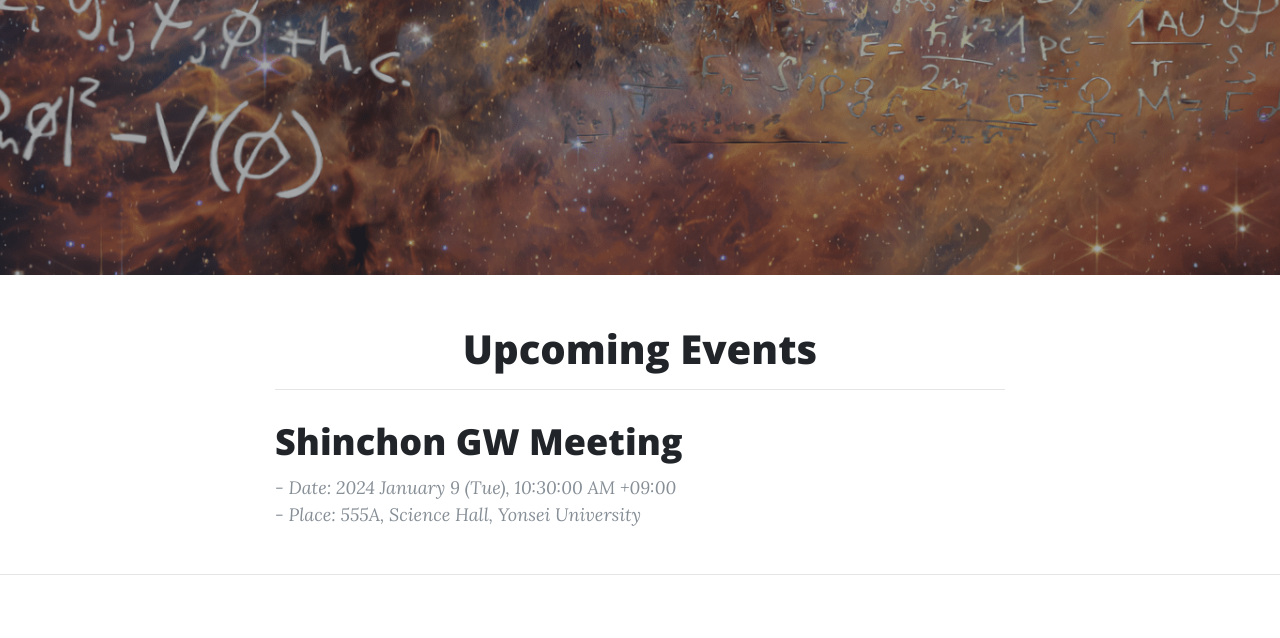
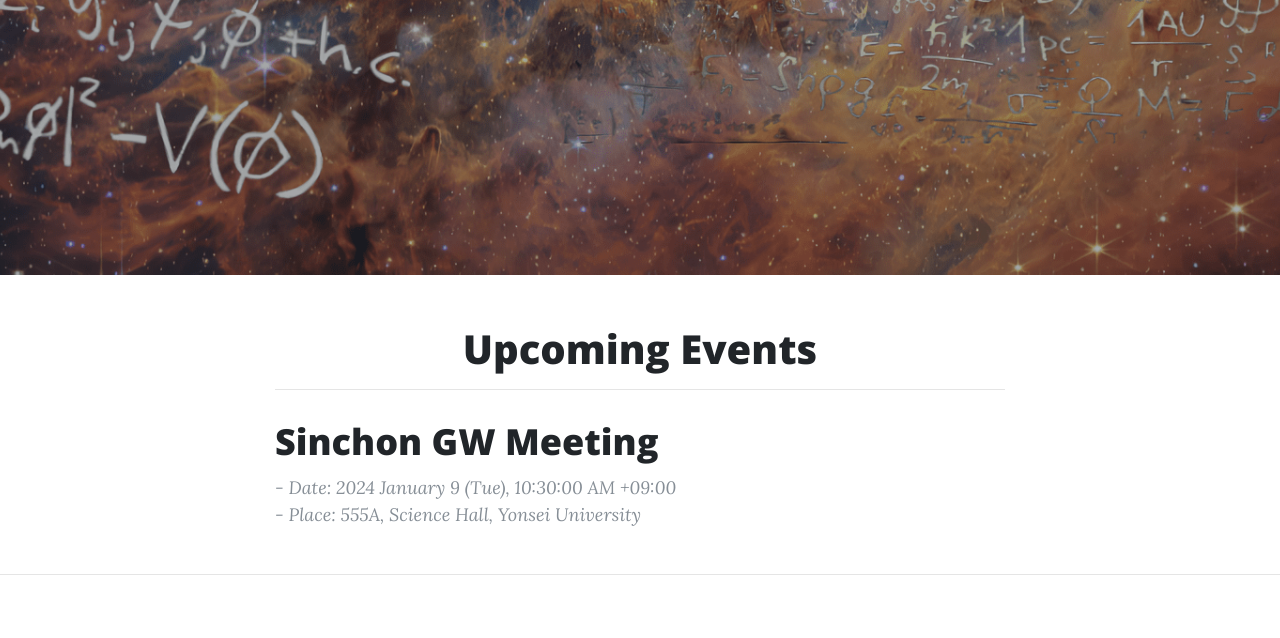
Before and after one commit to Axect/zola-hepcosmo-demo, a plain HTML site: page index.html in a window 1280 px wide. Shown: the part 433-1071 px from the top of the page. Drawn offline with nearby package versions, Linux system fonts and the light colour scheme.

Commit message:
Shin -> Sin

```diff
--- a/index.html
+++ b/index.html
@@ -99,7 +99,7 @@
           <div class="post-preview">
 
 <a href="https:&#x2F;&#x2F;axect.github.io&#x2F;zola-hepcosmo-demo&#x2F;240109-gw&#x2F;">
-    <h2 class="post-title">Shinchon GW Meeting</h2>
+    <h2 class="post-title">Sinchon GW Meeting</h2>
 </a>
 <p class="post-meta">
 - Date: 2024 January  9 (Tue), 10:30:00 AM +09:00<br/>
```
Also changed, not shown: 240109-gw/index.html (+1 -1 lines), categories/meeting/index.html (+1 -1 lines).
